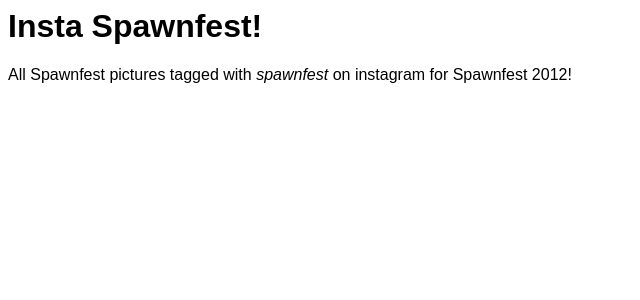
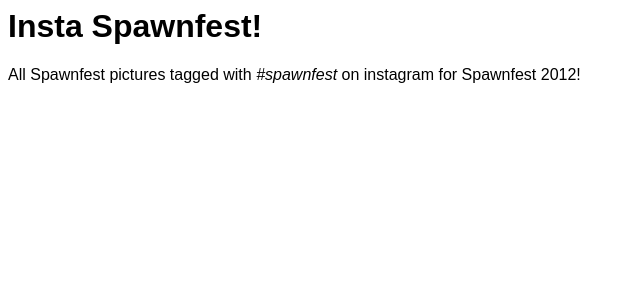
Before and after one commit to spawnfest/spawnfest.github.io, a Jekyll site: the page built from instagram.html, in a window 1280 px wide. Shown: the top 300 px of the page, without its empty margins (0-640 px from the left). Built offline with Jekyll 4.4.1, drawn with Linux system fonts in a browser that asks for light colours; a script that is not in the unit is left out.

Commit message:
added hashtag

```diff
--- a/instagram.html
+++ b/instagram.html
@@ -12,7 +12,7 @@ float: left;
 </head>
 <body>
 <h1>Insta Spawnfest!</h1>
-<p>All Spawnfest pictures tagged with <em>spawnfest</em> on instagram for Spawnfest 2012!</p>
+<p>All Spawnfest pictures tagged with <em>#spawnfest</em> on instagram for Spawnfest 2012!</p>
 <script type="text/javascript" src="http://code.jquery.com/jquery-latest.min.js"></script>
 <div class="instagram"></div>
 
```
